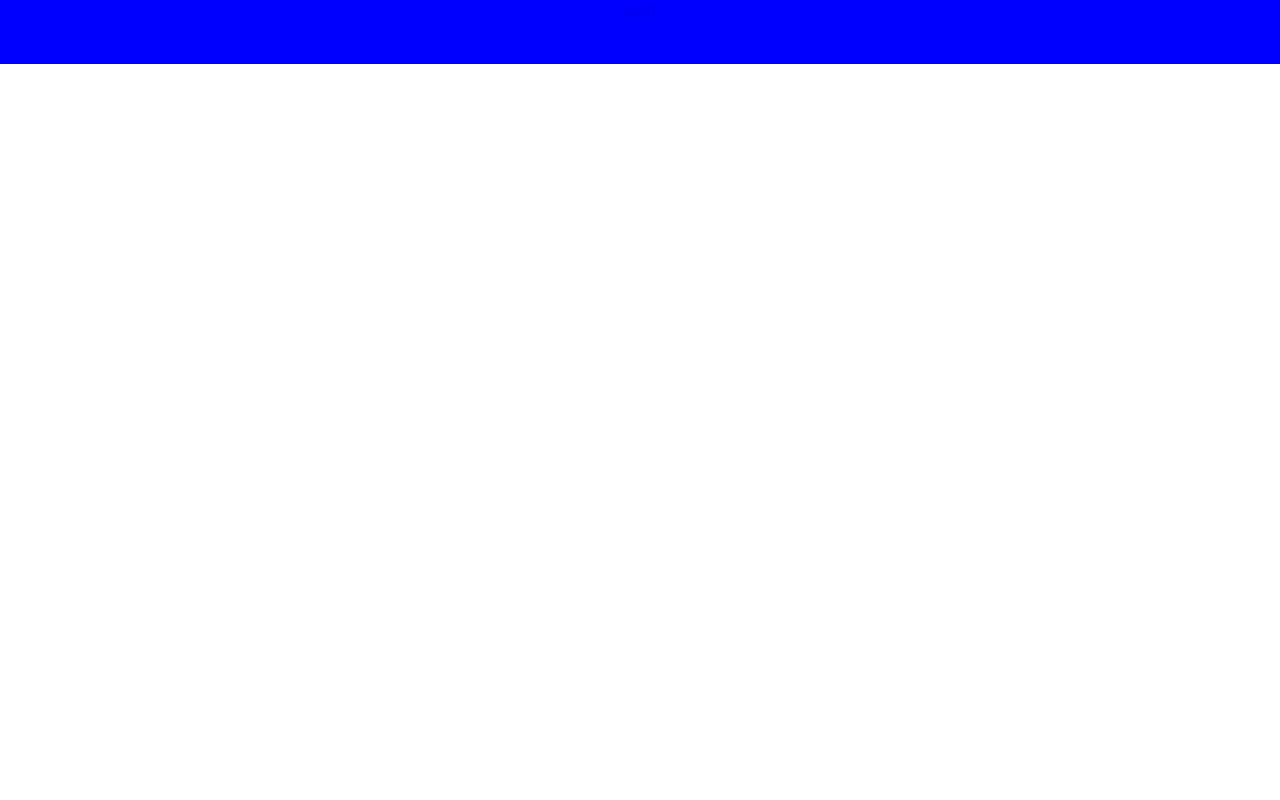
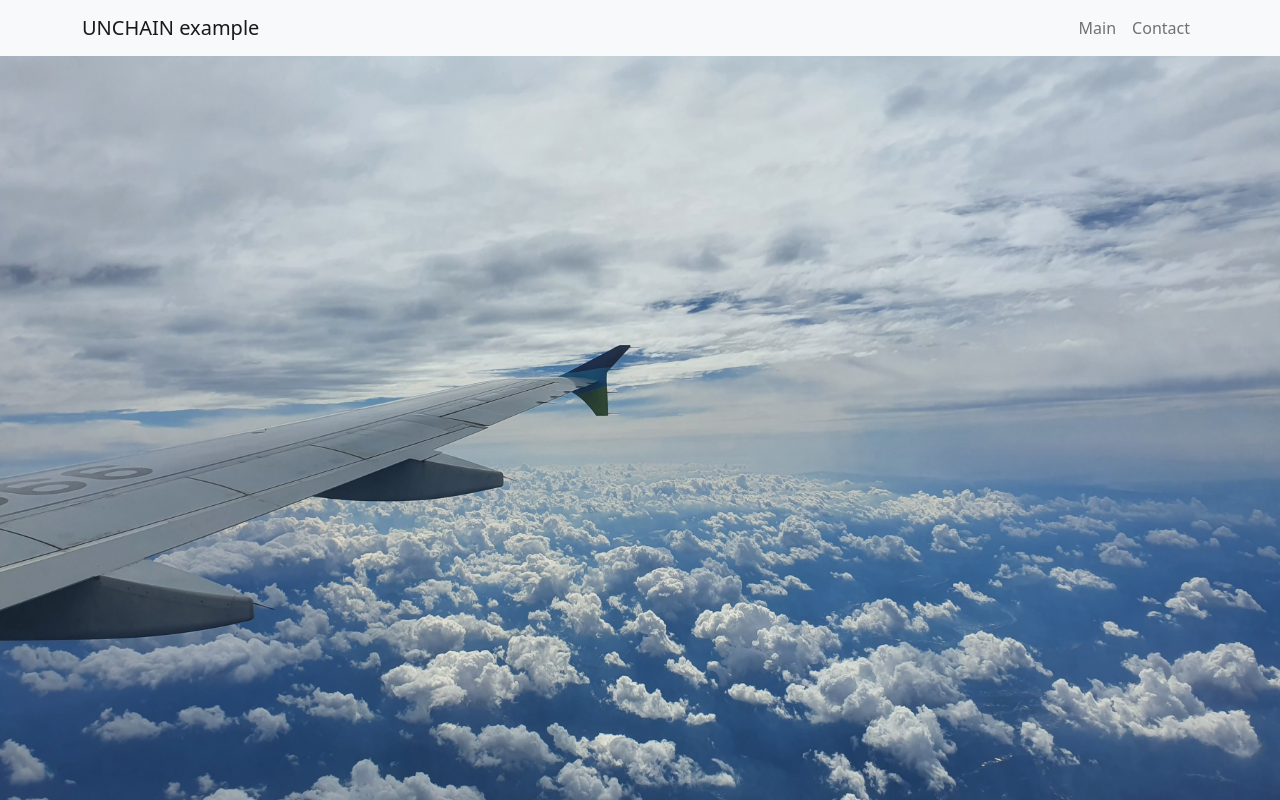
Before and after one commit to kimchan122/React-Modularity-Exercise, a React (Create React App) app in the folder front/: page / in a window 1280 px wide. Built offline with nearby package versions, Linux system fonts and the light colour scheme.

Commit message:
수정중

```diff
--- a/front/package.json
+++ b/front/package.json
@@ -6,7 +6,9 @@
     "@testing-library/jest-dom": "^5.16.5",
     "@testing-library/react": "^13.3.0",
     "@testing-library/user-event": "^13.5.0",
+    "bootstrap": "^5.2.0",
     "react": "^18.2.0",
+    "react-bootstrap": "^2.5.0",
     "react-dom": "^18.2.0",
     "react-router-dom": "^6.3.0",
     "react-scripts": "5.0.1",
--- a/front/src/App.js
+++ b/front/src/App.js
@@ -2,7 +2,7 @@ import logo from './logo.svg';
 import './App.css';
 import {HashRouter, Route, Routes} from "react-router-dom";
 import MainPage from "./pages/MainPage";
-import Navbar from './components/Navbar/Navbar';
+import Navbar from './components/Navbar';
 
 function App() {
   return (
--- a/front/src/components/Navbar/Navbar.js
+++ /dev/null
@@ -1,13 +0,0 @@
-import React from "react";
-import * as S from "./style";
-import { Link, NavLink } from "react-router-dom";
-
-export default function Navbar() {
-    return(
-        <S.Nav>
-            <nav>
-                <a href="/">asdf</a>
-            </nav>
-        </S.Nav>
-    )
-}
--- /dev/null
+++ b/front/src/components/Navbar/index.js
@@ -0,0 +1,24 @@
+import React from "react";
+import * as S from "./style";
+import { Link, NavLink } from "react-router-dom";
+import Container from 'react-bootstrap/Container';
+import Nav from 'react-bootstrap/Nav';
+import Navbar from 'react-bootstrap/Navbar';
+import NavDropdown from 'react-bootstrap/NavDropdown';
+
+export default function Navibar() {
+    return (
+        <Navbar bg="light" expand="lg">
+            <Container>
+                <Navbar.Brand href="/" className="mr-auto">UNCHAIN example</Navbar.Brand>
+                <Navbar.Toggle aria-controls="basic-navbar-nav" />
+                <Navbar.Collapse className="justify-content-end">
+                    <Nav>
+                        <Nav.Link href="/">Main</Nav.Link>
+                        <Nav.Link href="/contact">Contact</Nav.Link>
+                    </Nav>
+                </Navbar.Collapse>
+            </Container>
+        </Navbar>
+    )
+}
--- /dev/null
+++ b/front/src/components/commons/BGContainer.js
@@ -0,0 +1,9 @@
+import styled from 'styled-components';
+import BG01 from "../../assets/bg01.jpeg";
+
+export const BGContainer = styled.div`
+    width: 100%;
+    height: 100%;
+    background-repeat: no-repeat;
+	background-size: cover;
+`
--- a/front/src/index.js
+++ b/front/src/index.js
@@ -3,6 +3,8 @@ import ReactDOM from 'react-dom/client';
 import './index.css';
 import App from './App';
 import reportWebVitals from './reportWebVitals';
+
+import 'bootstrap/dist/css/bootstrap.min.css';
 
 const root = ReactDOM.createRoot(document.getElementById('root'));
 root.render(
--- a/front/src/pages/MainPage.js
+++ b/front/src/pages/MainPage.js
@@ -1,10 +1,16 @@
 import React from "react";
-import Navbar from "../components/Navbar/Navbar";
+import Navbar from "../components/Navbar/index";
+import BG01 from "../assets/bg01.jpeg";
+import styled from 'styled-components';
+import { BGContainer } from '../components/commons/BGContainer.js'
 
 const MainPage = () => {
-    return(
+    return (
         <div>
-            asdf
+            <BGContainer>
+            <img src={BG01} style={{ position: 'absolute', left: '0px', top:'0px', width: '100vw', height: '100vh', zIndex: '-10'}} />
+
+            </BGContainer>
         </div>
     )
 }
```
Also changed, not shown: front/src/assets/bg01.jpeg (added), 1 other file (tests, documents, lock files or other folders).
